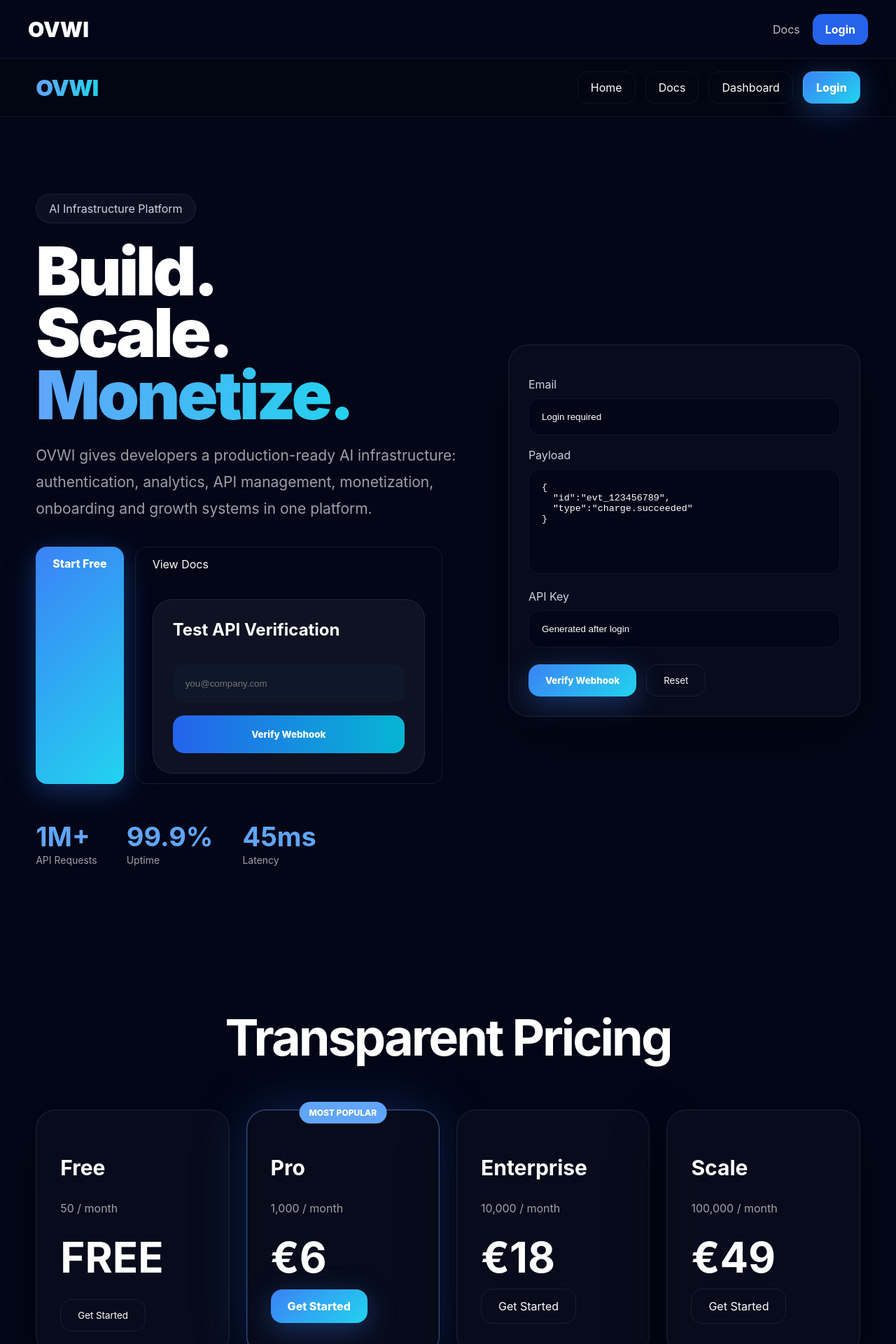
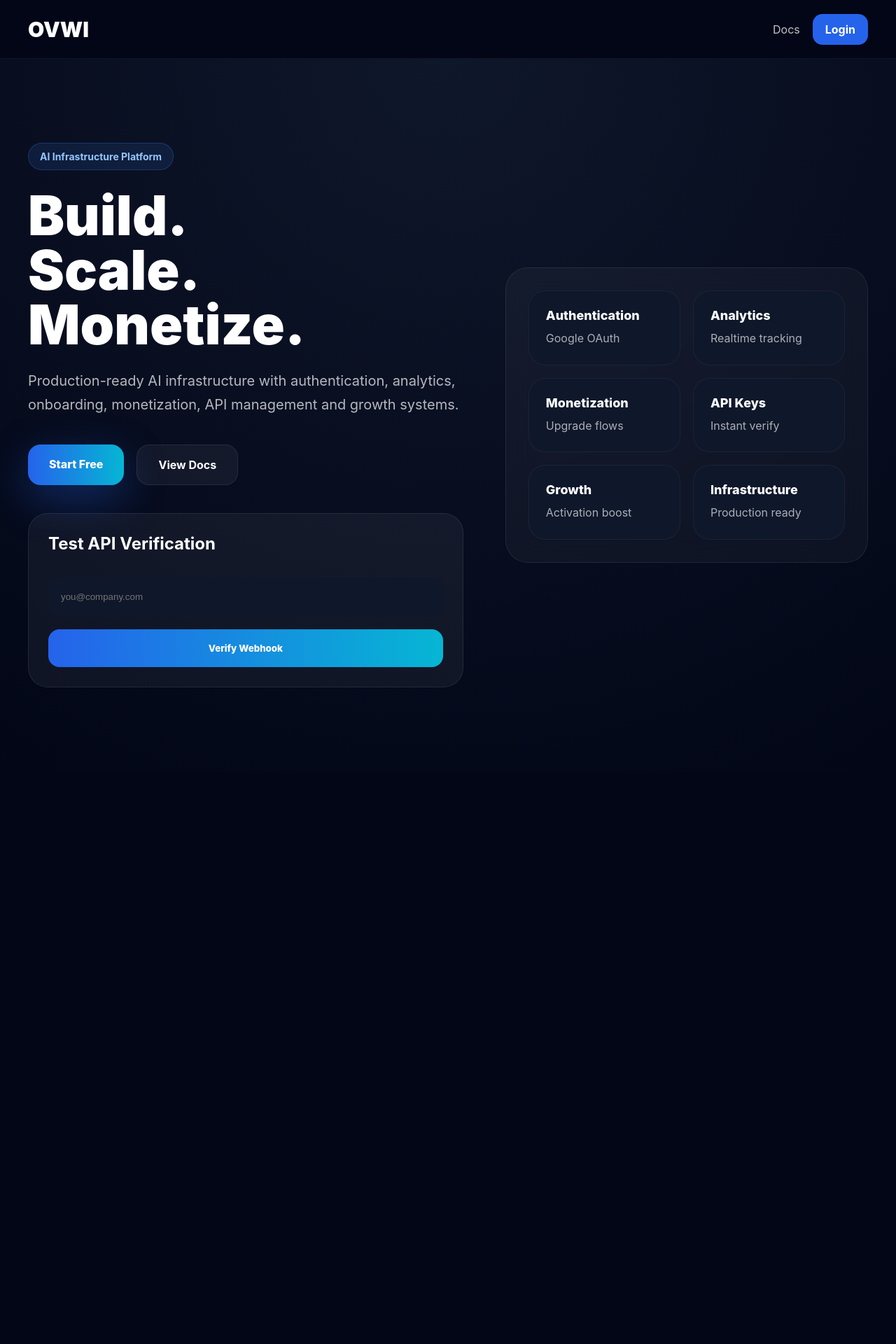
Before and after one commit to aydncy/ovwi-ui, a Next.js app: page / in a window 1280 px wide. Shown: the top 1920 px of the page at 70% size. After the commit the page ends 1102 px from the top, so only its background shows below. Built offline with nearby package versions, Linux system fonts and the light colour scheme; no server answers.

Commit message:
final premium stabilization release

```diff
--- a/app/layout.tsx
+++ b/app/layout.tsx
@@ -21,11 +21,8 @@ export default function RootLayout({
           fontFamily:'Inter,sans-serif'
         }}
       >
-
         <AuthNav />
-
         {children}
-
       </body>
     </html>
   )
--- a/app/page.tsx
+++ b/app/page.tsx
@@ -1,244 +1,201 @@
-import VerifyBox from "./components/VerifyBox"
 import Link from 'next/link'
+import VerifyBox from './components/VerifyBox'
 
 export default function Home(){
 
   return (
-    <main>
+    <main
+      style={{
+        minHeight:'100vh',
+        background:
+          'radial-gradient(circle at top,#0f172a,#020617)',
+        color:'white',
+        overflow:'hidden'
+      }}
+    >
 
-      <header className="topbar">
+      <section
+        style={{
+          maxWidth:1280,
+          margin:'0 auto',
+          padding:'120px 40px'
+        }}
+      >
 
-        <div className="container topbar-inner">
-
-          <div className="logo">
-            OVWI
-          </div>
-
-          <nav className="nav">
-
-            <Link href="/">
-              Home
-            </Link>
-
-            <Link href="/docs">
-              Docs
-            </Link>
-
-            <Link href="/dashboard">
-              Dashboard
-            </Link>
-
-            <Link
-              href="/login"
-              className="primary-btn"
-            >
-              Login
-            </Link>
-
-          </nav>
-
-        </div>
-
-      </header>
-
-      <section className="hero">
-
-        <div className="container hero-grid">
+        <div
+          style={{
+            display:'grid',
+            gridTemplateColumns:
+              '1.2fr 1fr',
+            gap:60,
+            alignItems:'center'
+          }}
+        >
 
           <div>
 
-            <div className="badge">
+            <div
+              style={{
+                display:'inline-flex',
+                padding:'10px 16px',
+                borderRadius:999,
+                background:
+                  'rgba(59,130,246,.12)',
+                border:
+                  '1px solid rgba(59,130,246,.25)',
+                marginBottom:26,
+                fontSize:14,
+                fontWeight:700,
+                color:'#93c5fd'
+              }}
+            >
               AI Infrastructure Platform
             </div>
 
-            <h1>
+            <h1
+              style={{
+                fontSize:78,
+                lineHeight:1,
+                margin:'0 0 24px',
+                fontWeight:900
+              }}
+            >
               Build.
-              <br />
+              <br/>
               Scale.
-              <br />
-              <span>Monetize.</span>
+              <br/>
+              Monetize.
             </h1>
 
-            <p>
-              OVWI gives developers a
-              production-ready AI
-              infrastructure:
-              authentication, analytics,
-              API management,
-              monetization, onboarding
-              and growth systems in one
-              platform.
+            <p
+              style={{
+                fontSize:20,
+                opacity:.7,
+                maxWidth:760,
+                lineHeight:1.7
+              }}
+            >
+              Production-ready AI infrastructure
+              with authentication, analytics,
+              onboarding, monetization,
+              API management and growth systems.
             </p>
 
-            <div className="hero-actions">
+            <div
+              style={{
+                display:'flex',
+                gap:18,
+                marginTop:40
+              }}
+            >
 
               <Link
                 href="/login"
-                className="primary-btn"
+                style={{
+                  background:
+                    'linear-gradient(90deg,#2563eb,#06b6d4)',
+                  color:'white',
+                  textDecoration:'none',
+                  padding:'18px 30px',
+                  borderRadius:18,
+                  fontWeight:800,
+                  fontSize:16,
+                  boxShadow:
+                    '0 20px 60px rgba(37,99,235,.35)'
+                }}
               >
                 Start Free
               </Link>
 
               <Link
                 href="/docs"
-                className="secondary-btn"
+                style={{
+                  background:
+                    'rgba(255,255,255,.05)',
+                  color:'white',
+                  textDecoration:'none',
+                  padding:'18px 30px',
+                  borderRadius:18,
+                  border:
+                    '1px solid rgba(255,255,255,.08)',
+                  fontWeight:700
+                }}
               >
                 View Docs
-<VerifyBox />
               </Link>
 
             </div>
 
-            <div className="metrics">
-
-              <div className="metric">
-                <strong>1M+</strong>
-                <span>API Requests</span>
-              </div>
-
-              <div className="metric">
-                <strong>99.9%</strong>
-                <span>Uptime</span>
-              </div>
-
-              <div className="metric">
-                <strong>45ms</strong>
-                <span>Latency</span>
-              </div>
-
-            </div>
+            <VerifyBox />
 
           </div>
 
-          <div className="glass verify-card">
+          <div>
 
-            <label>Email</label>
+            <div
+              style={{
+                background:
+                  'rgba(255,255,255,.04)',
+                border:
+                  '1px solid rgba(255,255,255,.08)',
+                borderRadius:32,
+                padding:32,
+                backdropFilter:'blur(20px)'
+              }}
+            >
 
-            <input
-              readOnly
-              value="Login required"
-            />
+              <div
+                style={{
+                  display:'grid',
+                  gridTemplateColumns:'1fr 1fr',
+                  gap:18
+                }}
+              >
 
-            <label>Payload</label>
+                {[
+                  ['Authentication','Google OAuth'],
+                  ['Analytics','Realtime tracking'],
+                  ['Monetization','Upgrade flows'],
+                  ['API Keys','Instant verify'],
+                  ['Growth','Activation boost'],
+                  ['Infrastructure','Production ready']
+                ].map(([t,d])=>(
 
-            <textarea
-              readOnly
-              value={`{
-  "id":"evt_123456789",
-  "type":"charge.succeeded"
-}`}
-            />
+                  <div
+                    key={t}
+                    style={{
+                      background:'#0f172a',
+                      borderRadius:24,
+                      padding:24,
+                      border:
+                        '1px solid rgba(255,255,255,.05)'
+                    }}
+                  >
 
-            <label>API Key</label>
+                    <div
+                      style={{
+                        fontSize:18,
+                        fontWeight:800,
+                        marginBottom:10
+                      }}
+                    >
+                      {t}
+                    </div>
 
-            <input
-              readOnly
-              value="Generated after login"
-            />
+                    <div
+                      style={{
+                        opacity:.65,
+                        lineHeight:1.6
+                      }}
+                    >
+                      {d}
+                    </div>
 
-            <div className="verify-actions">
+                  </div>
 
-              <button className="primary-btn">
-                Verify Webhook
-              </button>
+                ))}
 
-              <button className="secondary-btn">
-                Reset
-              </button>
-
-            </div>
-
-          </div>
-
-        </div>
-
-      </section>
-
-      <section className="pricing">
-
-        <div className="container">
-
-          <h2 className="section-title">
-            Transparent Pricing
-          </h2>
-
-          <div className="pricing-grid">
-
-            <div className="glass price-card">
-
-              <h3>Free</h3>
-
-              <p>50 / month</p>
-
-              <strong>FREE</strong>
-
-              <button className="secondary-btn">
-                Get Started
-              </button>
-
-            </div>
-
-            <div className="glass price-card featured">
-
-              <div className="popular">
-                MOST POPULAR
               </div>
-
-              <h3>Pro</h3>
-
-              <p>1,000 / month</p>
-
-              <strong>€6</strong>
-
-              <a
-                className="primary-btn"
-                href={
-                  process.env
-                    .NEXT_PUBLIC_LEMON_CHECKOUT_PRO
-                }
-              >
-                Get Started
-              </a>
-
-            </div>
-
-            <div className="glass price-card">
-
-              <h3>Enterprise</h3>
-
-              <p>10,000 / month</p>
-
-              <strong>€18</strong>
-
-              <a
-                className="secondary-btn"
-                href={
-                  process.env
-                    .NEXT_PUBLIC_LEMON_CHECKOUT_ENTERPRISE
-                }
-              >
-                Get Started
-              </a>
-
-            </div>
-
-            <div className="glass price-card">
-
-              <h3>Scale</h3>
-
-              <p>100,000 / month</p>
-
-              <strong>€49</strong>
-
-              <a
-                className="secondary-btn"
-                href={
-                  process.env
-                    .NEXT_PUBLIC_LEMON_CHECKOUT_SCALE
-                }
-              >
-                Get Started
-              </a>
 
             </div>
 
```
